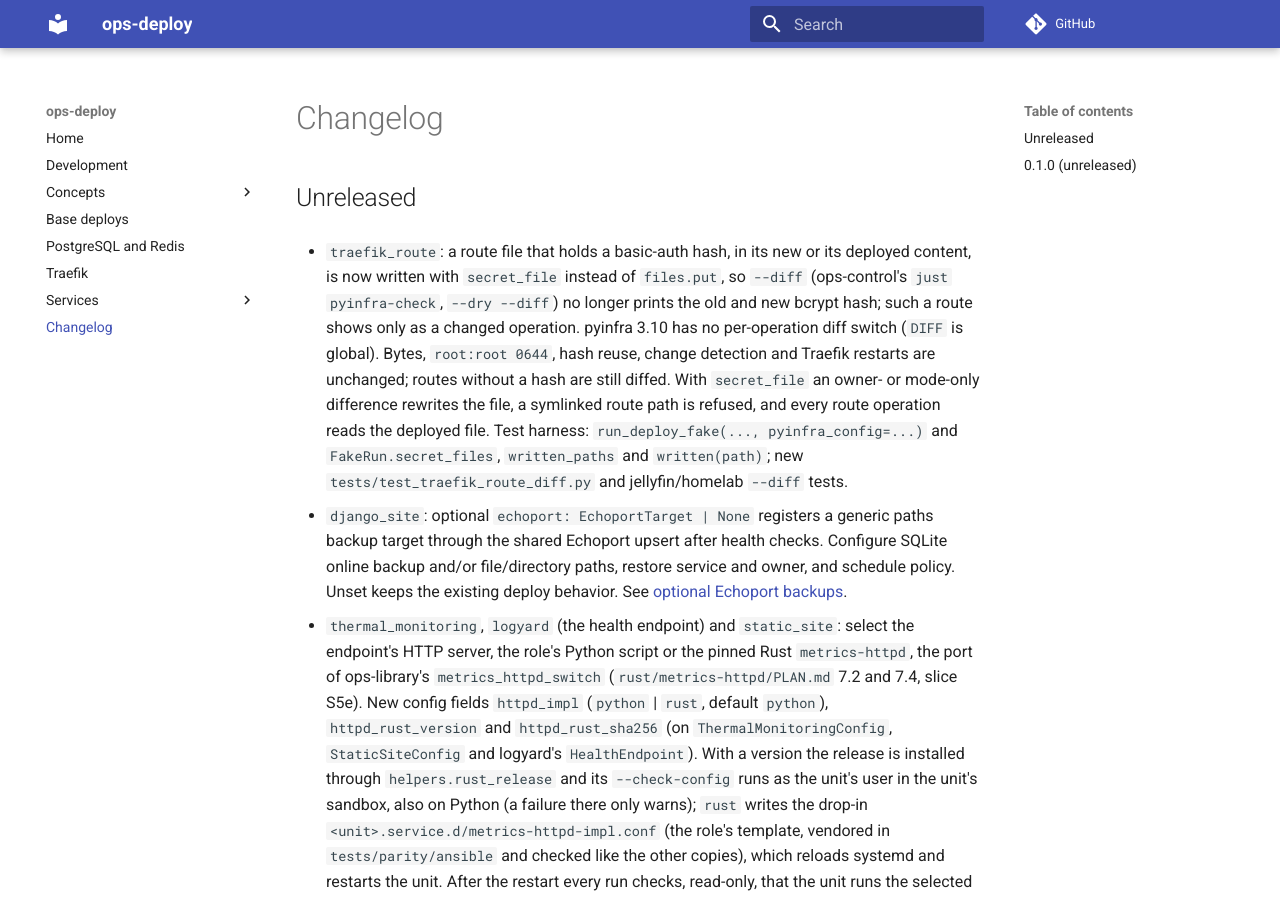
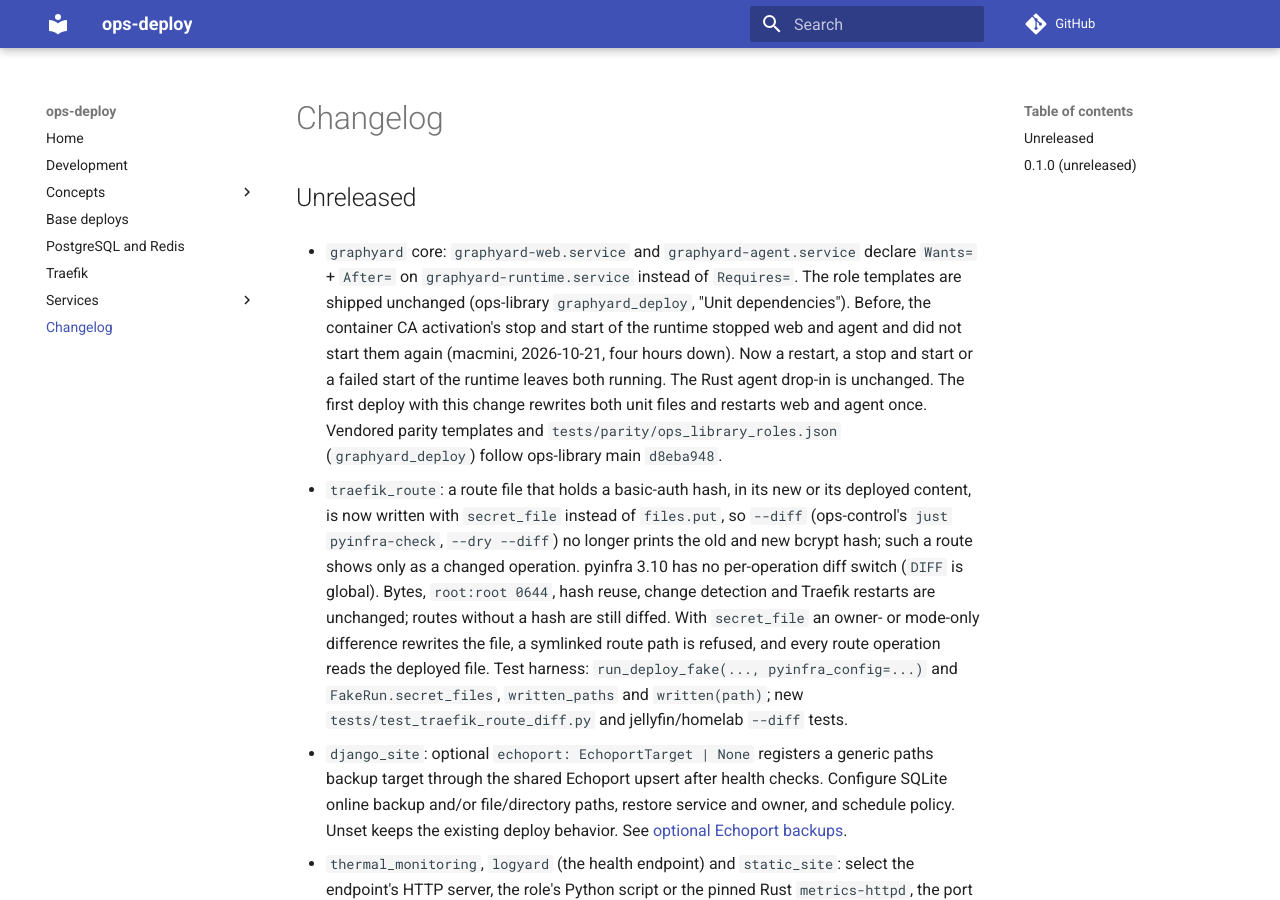
Before and after one commit to ephes/ops-deploy, an MkDocs documentation site: the page built from docs/changelog.md, in a window 1280 px wide and 900 px high. Built offline with MkDocs 1.6.1 and Material for MkDocs 9.7.7, drawn with Linux system fonts in a browser that asks for light colours; comment, search, counter and statistics services are not loaded.

Commit message:
graphyard: web and agent want the runtime instead of requiring it
Ship ops-library graphyard_deploy's new graphyard-web and graphyard-agent unit
templates (S11d): Wants= + After= on graphyard-runtime.service instead of
Requires=, so a restart, a stop and start or a failed start of the runtime (the
container CA activation stops and starts it) no longer leaves web and agent
down. Vendored parity templates follow; the drift manifest records
graphyard_deploy at ops-library main d8eba948. A test checks the rendered units
carry no Requires=/Requisite=/BindsTo=/PartOf= on the runtime.

```diff
--- a/docs/changelog.md
+++ b/docs/changelog.md
@@ -1,6 +1,18 @@
 # Changelog
 
 ## Unreleased
+
+- `graphyard` core: `graphyard-web.service` and `graphyard-agent.service`
+  declare `Wants=` + `After=` on `graphyard-runtime.service` instead of
+  `Requires=`. The role templates are shipped unchanged (ops-library
+  `graphyard_deploy`, "Unit dependencies"). Before, the container CA
+  activation's stop and start of the runtime stopped web and agent and did not
+  start them again (macmini, 2026-10-21, four hours down). Now a restart, a
+  stop and start or a failed start of the runtime leaves both running. The Rust agent
+  drop-in is unchanged. The first deploy with this change rewrites both unit
+  files and restarts web and agent once. Vendored parity templates and
+  `tests/parity/ops_library_roles.json` (`graphyard_deploy`) follow ops-library
+  main `d8eba948`.
 
 - `traefik_route`: a route file that holds a basic-auth hash, in its new or
   its deployed content, is now written with `secret_file` instead of
--- a/src/ops_deploy/services/graphyard/templates/graphyard-agent.service.j2
+++ b/src/ops_deploy/services/graphyard/templates/graphyard-agent.service.j2
@@ -2,7 +2,11 @@
 Description=graphyard agent (HA polling + condition evaluation)
 After=network-online.target{{ (" " ~ graphyard_runtime_service_name ~ ".service") if (graphyard_runtime_enabled | bool) else "" }}
 Wants=network-online.target
-{{ ("Requires=" ~ graphyard_runtime_service_name ~ ".service") if (graphyard_runtime_enabled | bool) else "" }}
+{% if graphyard_runtime_enabled | bool %}
+# Wants=, not Requires=/PartOf=/BindsTo=: a stop, restart or failed start of
+# the runtime leaves this unit running (role README, "Unit dependencies").
+Wants={{ graphyard_runtime_service_name }}.service
+{% endif %}
 
 [Service]
 Type=simple
--- a/src/ops_deploy/services/graphyard/templates/graphyard-web.service.j2
+++ b/src/ops_deploy/services/graphyard/templates/graphyard-web.service.j2
@@ -1,7 +1,11 @@
 [Unit]
 Description=graphyard web application
 After=network.target{{ (" " ~ graphyard_runtime_service_name ~ ".service") if (graphyard_runtime_enabled | bool) else "" }}
-{{ ("Requires=" ~ graphyard_runtime_service_name ~ ".service") if (graphyard_runtime_enabled | bool) else "" }}
+{% if graphyard_runtime_enabled | bool %}
+# Wants=, not Requires=/PartOf=/BindsTo=: a stop, restart or failed start of
+# the runtime leaves this unit running (role README, "Unit dependencies").
+Wants={{ graphyard_runtime_service_name }}.service
+{% endif %}
 
 [Service]
 Type=simple
```
Also changed, not shown: docs/services/graphyard.md (+7 -2 lines), 4 other files.
